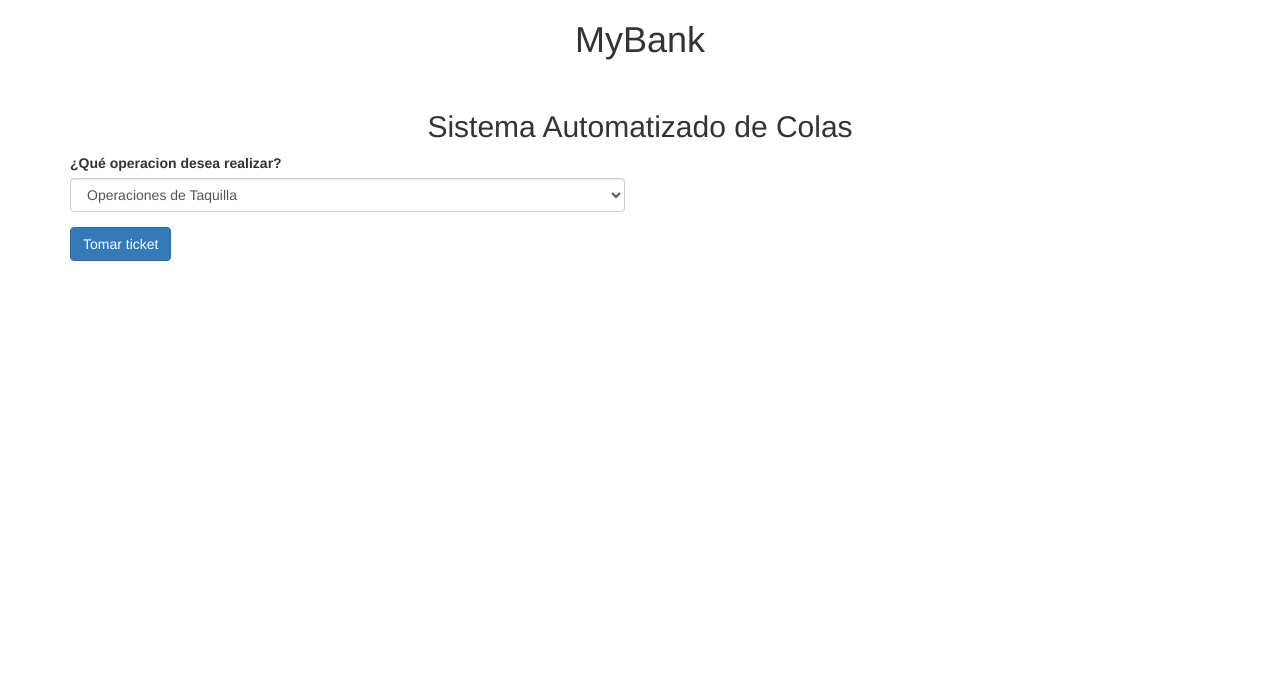
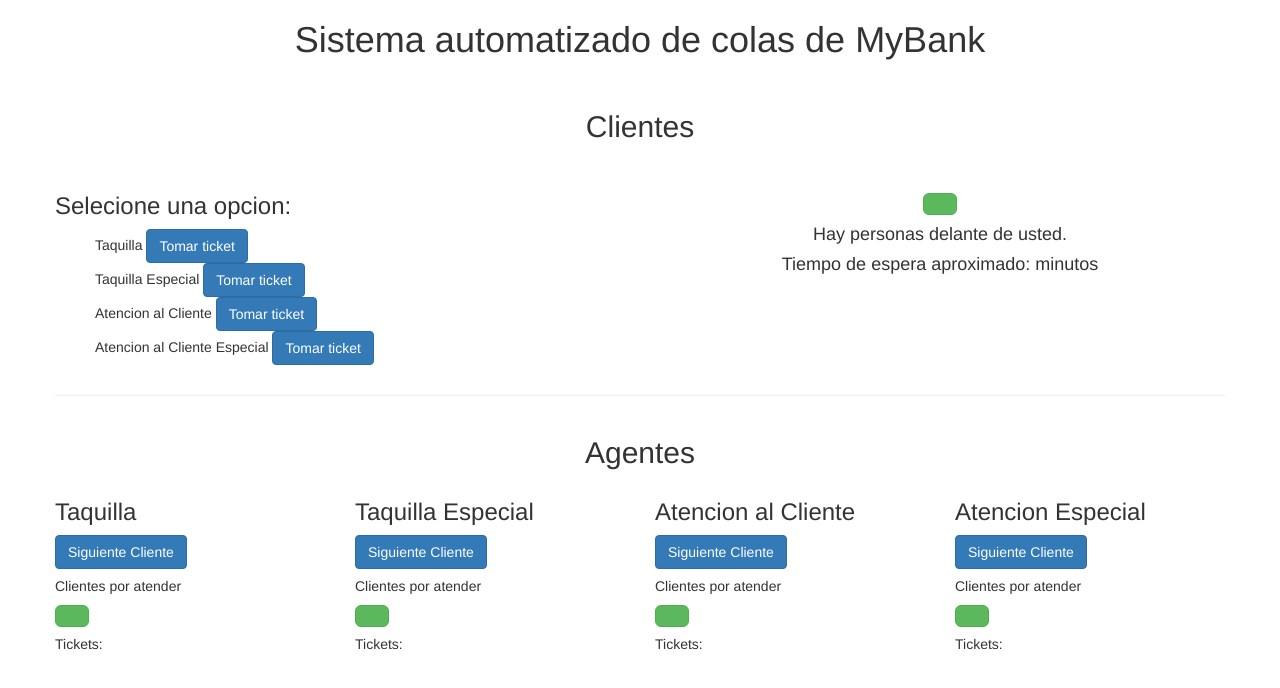
Before and after one commit to Academia-Hack-Promo2/w_10_d_46_ch23_jmartinez519, a plain HTML site: page index.html in a window 1280 px wide. Drawn offline with Linux system fonts and the light colour scheme.

Commit message:
Agregado estilos con bootstrap

```diff
--- /dev/null
+++ b/css/style.css
@@ -0,0 +1,15 @@
+li {
+
+  list-style-type: none;
+}
+
+#ticketgenerado {
+
+  margin-top: 40px;
+/*  font-size: 50px;*/
+}
+
+#newticket {
+
+  font-size: 80px;
+}
--- a/index.html
+++ b/index.html
@@ -2,48 +2,118 @@
 <html lang="en">
 <head>
   <meta charset="UTF-8">
-  <title>MyBank Qmatic</title>
+  <title>Qmatic</title>
   <link rel="stylesheet" href="css/bootstrap.min.css">
+  <link rel="stylesheet" href="css/style.css">
 </head>
 <body>
-
   <div class="container">
     <div class="row">
       <div class="col-md-12 text-center">
-        <h1>MyBank</h1>
+        <h1>Sistema automatizado de colas de MyBank</h1>
         <br>
-        <h2>Sistema Automatizado de Colas</h2>
+        <h2>Clientes</h2>
+      </div>
+      <div class="row">
+        <div class="col-md-6">
+          <br>
+          <h3>Selecione una opcion:</h3>
+          <ul>
+            <li>
+              Taquilla
+              <input type="button" class="btn btn-primary" id="newTicket" onclick="new_ticket(1)" value="Tomar ticket">
+            </li>
+            <li>
+              Taquilla Especial
+              <input type="button" class="btn btn-primary" id="newTicket" onclick="new_ticket(2)" value="Tomar ticket">
+            </li>
+            <li>
+              Atencion al Cliente
+              <input type="button" class="btn btn-primary" id="newTicket" onclick="new_ticket(3)" value="Tomar ticket">
+            </li>
+            <li>
+              Atencion al Cliente Especial
+              <input type="button" class="btn btn-primary" id="newTicket" onclick="new_ticket(4)" value="Tomar ticket">
+            </li>
+          </ul>
+
+        </div>
+        <div class="col-md-6 text-center" id="ticketgenerado">
+         <button class="btn btn-success btn-lg" type="button">
+          <span id="newticket"></span>
+        </button>
+        <h4>Hay <span id="people"></span> personas delante de usted.</h4>
+        <h4>Tiempo de espera aproximado: <span id="waitingtime"></span> minutos</h4>
+      </div>
+    </div>
+    <hr>
+    <div class="row">
+      <div class="col-md-12 text-center">
+        <h2>Agentes</h2>
       </div>
     </div>
     <div class="row">
-      <div class="col-md-6">
-        <form>
-          <div class="form-group">
-            <label for="operacion">¿Qué operacion desea realizar?</label>
-            <select class="form-control">
-              <option>Operaciones de Taquilla</option>
-              <option>Operaciones de Taquilla (Especial)</option>
-              <option>Atencion al Cliente</option>
-              <option>Atencion al Cliente (Especial)</option>
-            </select>
-          </div>
-          <button type="submit" class="btn btn-primary">Tomar ticket</button>
-        </form>
+
+      <div class="col-md-3">
+        <h3>Taquilla</h3>
+        <input type="button" class="btn btn-primary" id="done" onclick="pop_taquilla_client()" value="Siguiente Cliente">
+        <h5>Clientes por atender</h5>
+        <button class="btn btn-success btn-lg" type="button">
+          <span id="toattend1"></span>
+        </button>
+        <h5>Tickets: <span id="ticketlist1"></span></h5>
+
       </div>
-      <div class="col-md-6"></div>
+      <div class="col-md-3">
+        <h3>Taquilla Especial</h3>
+        <input type="button" class="btn btn-primary" id="done" onclick="pop_taquilla_tercera_client()" value="Siguiente Cliente">
+        <h5>Clientes por atender</h5>
+        <button class="btn btn-success btn-lg" type="button">
+          <span id="toattend2"></span>
+        </button>
+        <h5>Tickets: <span id="ticketlist2"></span></h5>
+
+      </div>
+      <div class="col-md-3">
+        <h3>Atencion al Cliente</h3>
+        <input type="button" class="btn btn-primary" id="done" onclick="pop_atencion_client()" value="Siguiente Cliente">
+        <h5>Clientes por atender</h5>
+        <button class="btn btn-success btn-lg" type="button">
+          <span id="toattend3"></span>
+        </button>
+        <h5>Tickets: <span id="ticketlist3"></span></h5>
+
+      </div>
+      <div class="col-md-3">
+        <h3>Atencion Especial</h3>
+        <input type="button" class="btn btn-primary" id="done" onclick="pop_atencion_tercera_client()" value="Siguiente Cliente">
+        <h5>Clientes por atender</h5>
+        <button class="btn btn-success btn-lg" type="button">
+          <span id="toattend4"></span>
+        </button>
+        <h5>Tickets: <span id="ticketlist4"></span></h5>
+
+      </div>
     </div>
 
-    <div class="row">
-      <div class="col-md-3"></div>
-      <div class="col-md-3"></div>
-      <div class="col-md-3"></div>
-      <div class="col-md-3"></div>
-    </div>
+
+
+
+
+
+
+
+
+
+
+
+
 
   </div>
+</div>
 
-  <script src="js/qmatic.js"></script>
-  <script src="js/jquery-2.1.3.min.js"></script>
-  <script src="js/bootstrap.min.js"></script>
+<script src="js/qmatic.js"></script>
+<script src="js/jquery-2.1.3.min.js"></script>
+<script src="js/bootstrap.min.js"></script>
 </body>
 </html>
```
Also changed, not shown: index2.html (deleted, +0 -60 lines).
